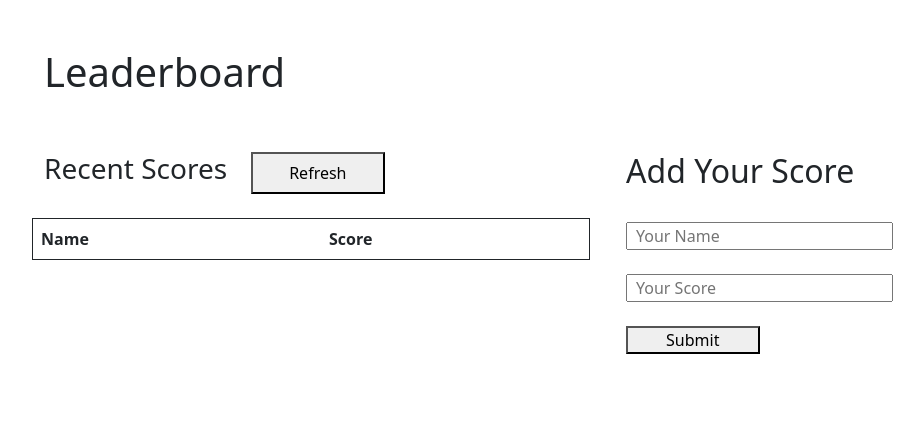
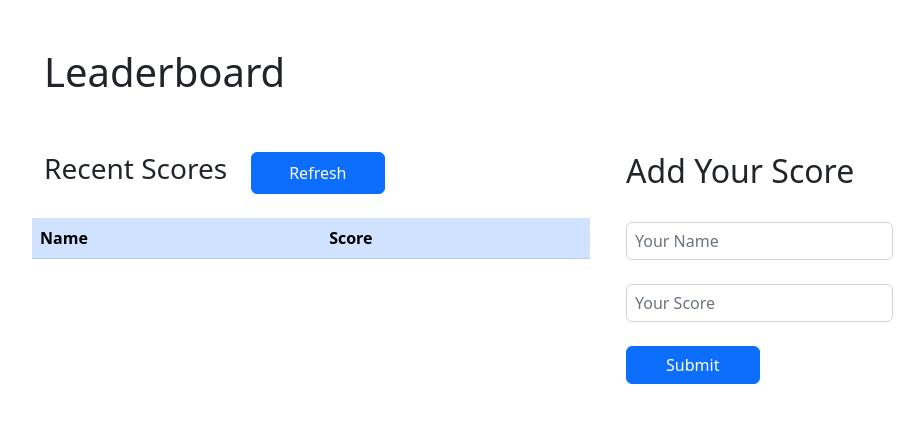
Before and after one commit to megha-n-bodke/Leaderboard, a website built with webpack: page src/index.html in a window 1280 px wide. Shown: the whole page, without its empty margins (38-962 px from the left). Built offline with nearby package versions, Linux system fonts and the light colour scheme.

Commit message:
Style Leaderboard

```diff
--- a/src/index.html
+++ b/src/index.html
@@ -21,11 +21,11 @@
                 <div class="col-6 d-flex flex-column">
                     <div class="d-flex pt-5">
                         <h3 class="me-4">Recent Scores</h3>
-                        <button class="w-25" id="refreshBtn">Refresh</button>
+                        <button class="w-25 btn btn-primary" id="refreshBtn">Refresh</button>
                     </div>
                     <div class="row pt-4">
-                        <table class="table table-striped border border-dark">
-                            <thead>
+                        <table class="table table-striped table-hover">
+                            <thead class="table-primary">
                                 <tr>
                                     <th>Name</th>
                                     <th>Score</th>
@@ -40,9 +40,9 @@
                 </div>
                 <div class="col-6 d-flex flex-column pt-5">
                     <h2>Add Your Score</h2>
-                    <input type="text" class="mt-4 w-50 ps-2" placeholder="Your Name" id="playername">
-                    <input type="number" class="mt-4 w-50 ps-2" placeholder="Your Score" id="playerscore">
-                    <button class="w-25 mt-4" id="submitbutton">Submit</button>
+                    <input type="text" class="mt-4 w-50 ps-2 form-control" placeholder="Your Name" id="playername">
+                    <input type="number" class="mt-4 w-50 ps-2 form-control" placeholder="Your Score" id="playerscore">
+                    <button class="w-25 mt-4 btn btn-primary" id="submitbutton">Submit</button>
 
                 </div>
             </div>
```
